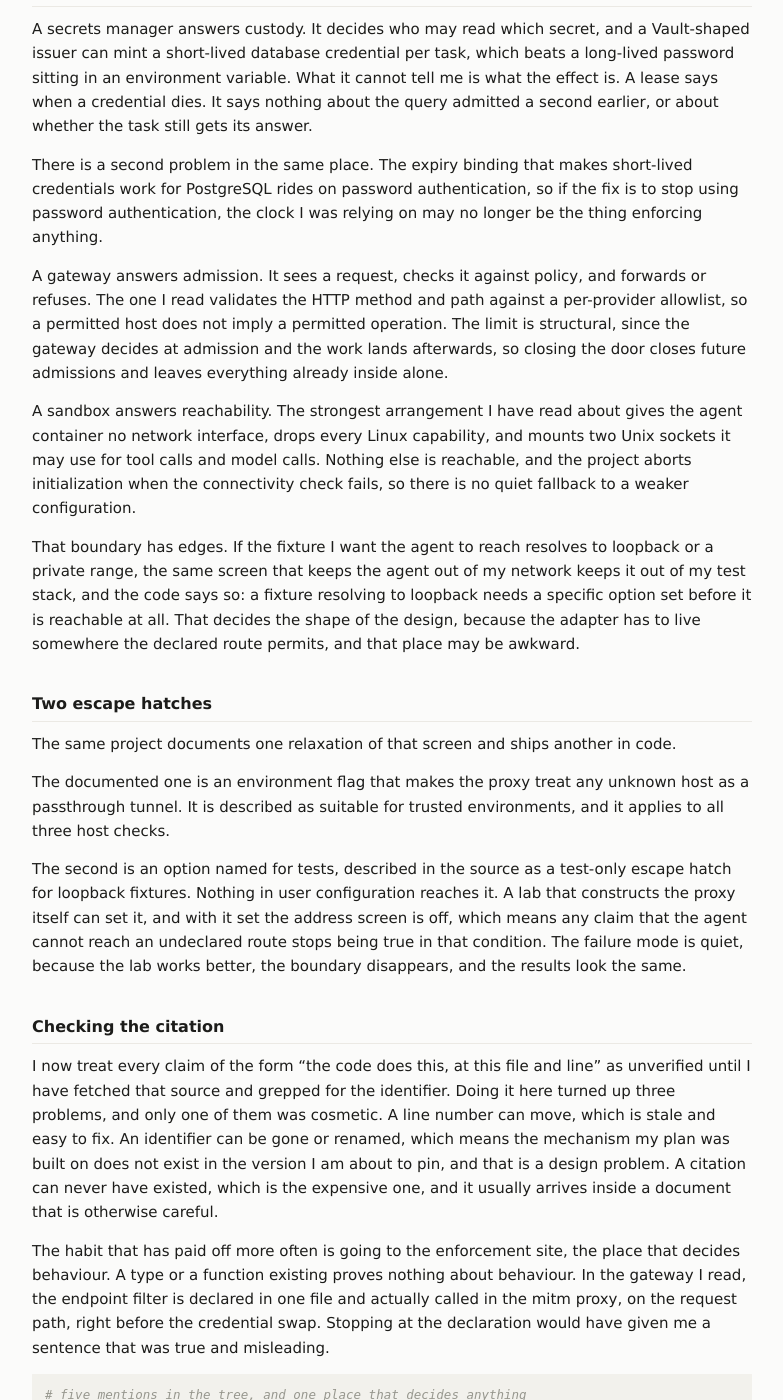
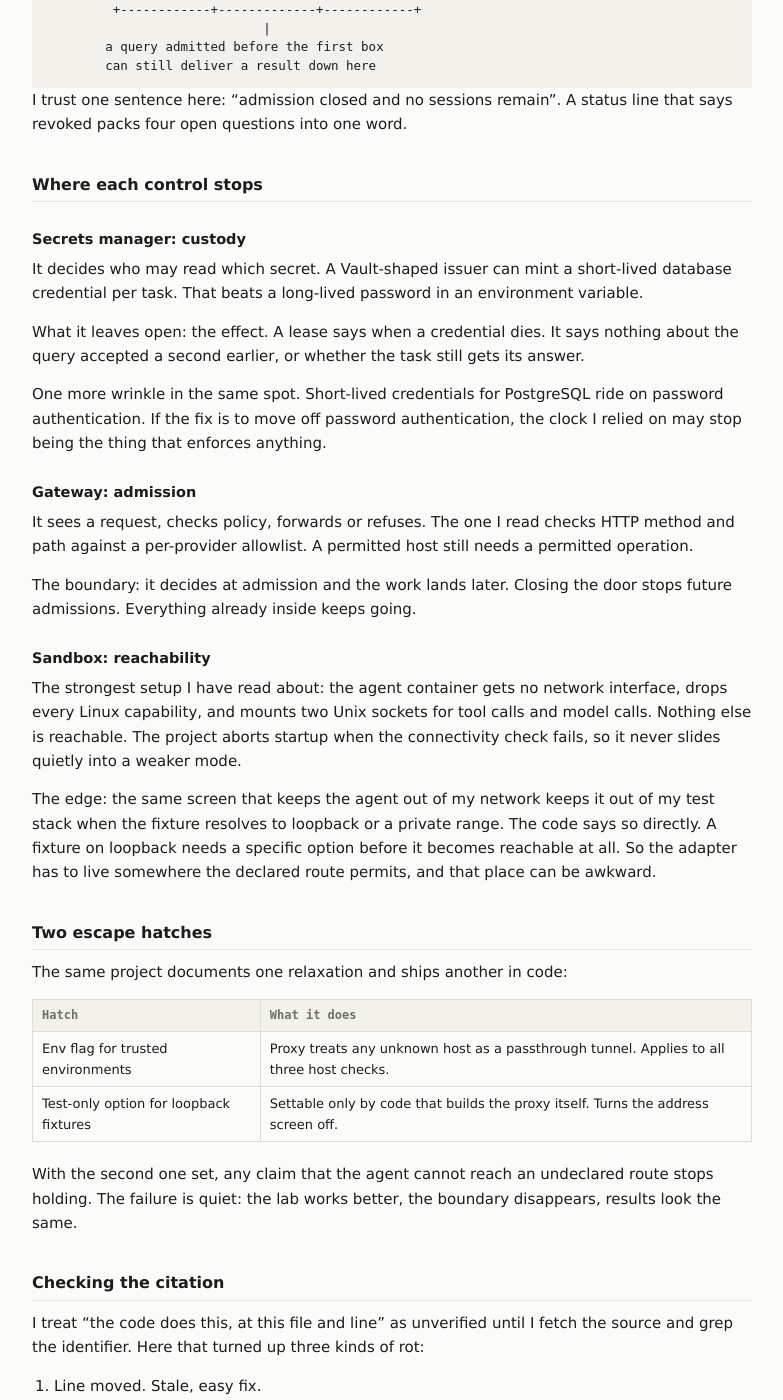
Before and after one commit to bhanuharya/bhanuharya.github.io, a Jekyll site: the page built from _posts/2026-09-21-agent-task-scoped-access.md, in a window 1280 px wide and 1400 px high, scrolled down 1147 px. Shown: the whole window, without its empty margins (248-1031 px from the left). Built offline with Jekyll 4.4.1, drawn with Linux system fonts in a browser that asks for light colours; some of the changed text lies outside the part shown.

Commit message:
post: restructure access writeup for scanning, clocks table and per-control verdicts

````diff
--- a/_posts/2026-09-21-agent-task-scoped-access.md
+++ b/_posts/2026-09-21-agent-task-scoped-access.md
@@ -8,15 +8,31 @@
 
 I have a job I would like to hand to an agent: compare a set of local migration files against the versions recorded in a staging database, and tell me which ones are missing. It reads one view, compares, and writes a short report.
 
-Doing that needs two things I would rather not hand an agent, a credential for the database and a network route to it. The advice I keep meeting takes three forms. Give the agent a scoped credential. Put a proxy in front of the service. Put the agent in a sandbox that cannot reach anything else. Each one is a real control, and none of them answers my actual question, which is what happens to work already in flight when I take the access away.
+That needs two things I would rather not hand an agent: a credential for the database and a network route to it. The usual advice comes in three forms: give the agent a scoped credential, put a proxy in front of the service, put the agent in a sandbox that cannot reach anything else.
+
+Short version:
+
+* Stopping access stops new work. Work already admitted can still finish.
+* Each control covers one part: the secret, the admission, the reachability.
+* My question is which part leaks once I pull the grant.
 
 ## Three clocks
 
-Granting access for a job starts three clocks at once. The grant is my decision that this task may touch this service until some deadline. The credential is whatever the issuer handed out, carrying its own expiry. The connection is a TCP session, a transaction, a query the database is already running.
+One grant starts three separate timers:
 
-They stop at different times. A grant can end while the credential is still valid. A credential can expire while the connection sits open and usable. A database will finish a query admitted before the revocation, and the result can land after the revocation was reported done.
+| Clock | Example |
+|---|---|
+| Grant | this task may touch this service until Friday |
+| Credential | password or token with its own expiry |
+| Connection | TCP session, transaction, query already running |
 
-The runtime I have been building keeps five observable events for this, and they are not interchangeable:
+They stop separately:
+
+* A grant can end while the credential still works.
+* A credential can expire while the connection stays open.
+* A database finishes a query it already accepted. The result can land after the revoke was reported done.
+
+The runtime I have been building tracks this as five separate events:
 
 ```text
 what the word "revoked" hides
@@ -35,33 +51,50 @@
         can still deliver a result down here
 ```
 
-The sentence I can stand behind is "admission closed and no sessions remain". A status line that says revoked hides four questions behind one word, and at least one of them is usually still open.
+I trust one sentence here: "admission closed and no sessions remain". A status line that says revoked packs four open questions into one word.
 
 ## Where each control stops
 
-A secrets manager answers custody. It decides who may read which secret, and a Vault-shaped issuer can mint a short-lived database credential per task, which beats a long-lived password sitting in an environment variable. What it cannot tell me is what the effect is. A lease says when a credential dies. It says nothing about the query admitted a second earlier, or about whether the task still gets its answer.
+### Secrets manager: custody
 
-There is a second problem in the same place. The expiry binding that makes short-lived credentials work for PostgreSQL rides on password authentication, so if the fix is to stop using password authentication, the clock I was relying on may no longer be the thing enforcing anything.
+It decides who may read which secret. A Vault-shaped issuer can mint a short-lived database credential per task. That beats a long-lived password in an environment variable.
 
-A gateway answers admission. It sees a request, checks it against policy, and forwards or refuses. The one I read validates the HTTP method and path against a per-provider allowlist, so a permitted host does not imply a permitted operation. The limit is structural, since the gateway decides at admission and the work lands afterwards, so closing the door closes future admissions and leaves everything already inside alone.
+What it leaves open: the effect. A lease says when a credential dies. It says nothing about the query accepted a second earlier, or whether the task still gets its answer.
 
-A sandbox answers reachability. The strongest arrangement I have read about gives the agent container no network interface, drops every Linux capability, and mounts two Unix sockets it may use for tool calls and model calls. Nothing else is reachable, and the project aborts initialization when the connectivity check fails, so there is no quiet fallback to a weaker configuration.
+One more wrinkle in the same spot. Short-lived credentials for PostgreSQL ride on password authentication. If the fix is to move off password authentication, the clock I relied on may stop being the thing that enforces anything.
 
-That boundary has edges. If the fixture I want the agent to reach resolves to loopback or a private range, the same screen that keeps the agent out of my network keeps it out of my test stack, and the code says so: a fixture resolving to loopback needs a specific option set before it is reachable at all. That decides the shape of the design, because the adapter has to live somewhere the declared route permits, and that place may be awkward.
+### Gateway: admission
+
+It sees a request, checks policy, forwards or refuses. The one I read checks HTTP method and path against a per-provider allowlist. A permitted host still needs a permitted operation.
+
+The boundary: it decides at admission and the work lands later. Closing the door stops future admissions. Everything already inside keeps going.
+
+### Sandbox: reachability
+
+The strongest setup I have read about: the agent container gets no network interface, drops every Linux capability, and mounts two Unix sockets for tool calls and model calls. Nothing else is reachable. The project aborts startup when the connectivity check fails, so it never slides quietly into a weaker mode.
+
+The edge: the same screen that keeps the agent out of my network keeps it out of my test stack when the fixture resolves to loopback or a private range. The code says so directly. A fixture on loopback needs a specific option before it becomes reachable at all. So the adapter has to live somewhere the declared route permits, and that place can be awkward.
 
 ## Two escape hatches
 
-The same project documents one relaxation of that screen and ships another in code.
+The same project documents one relaxation and ships another in code:
 
-The documented one is an environment flag that makes the proxy treat any unknown host as a passthrough tunnel. It is described as suitable for trusted environments, and it applies to all three host checks.
+| Hatch | What it does |
+|---|---|
+| Env flag for trusted environments | Proxy treats any unknown host as a passthrough tunnel. Applies to all three host checks. |
+| Test-only option for loopback fixtures | Settable only by code that builds the proxy itself. Turns the address screen off. |
 
-The second is an option named for tests, described in the source as a test-only escape hatch for loopback fixtures. Nothing in user configuration reaches it. A lab that constructs the proxy itself can set it, and with it set the address screen is off, which means any claim that the agent cannot reach an undeclared route stops being true in that condition. The failure mode is quiet, because the lab works better, the boundary disappears, and the results look the same.
+With the second one set, any claim that the agent cannot reach an undeclared route stops holding. The failure is quiet: the lab works better, the boundary disappears, results look the same.
 
 ## Checking the citation
 
-I now treat every claim of the form "the code does this, at this file and line" as unverified until I have fetched that source and grepped for the identifier. Doing it here turned up three problems, and only one of them was cosmetic. A line number can move, which is stale and easy to fix. An identifier can be gone or renamed, which means the mechanism my plan was built on does not exist in the version I am about to pin, and that is a design problem. A citation can never have existed, which is the expensive one, and it usually arrives inside a document that is otherwise careful.
+I treat "the code does this, at this file and line" as unverified until I fetch the source and grep the identifier. Here that turned up three kinds of rot:
 
-The habit that has paid off more often is going to the enforcement site, the place that decides behaviour. A type or a function existing proves nothing about behaviour. In the gateway I read, the endpoint filter is declared in one file and actually called in the mitm proxy, on the request path, right before the credential swap. Stopping at the declaration would have given me a sentence that was true and misleading.
+1. Line moved. Stale, easy fix.
+2. Identifier gone or renamed. The mechanism my plan relied on is absent from the version I would pin. Design problem.
+3. Citation never existed. The expensive one, usually inside an otherwise careful document.
+
+The habit that paid off: go to the enforcement site, the place that decides behaviour. A type existing proves nothing. In the gateway I read, the endpoint filter is declared in one file and called in the mitm proxy, on the request path, right before the credential swap. Stopping at the declaration gives a sentence that is true and misleading.
 
 ```bash
 # five mentions in the tree, and one place that decides anything
@@ -71,31 +104,29 @@
 src/docker/mitm-proxy.ts:1105:    if (!isEndpointAllowed(provider.config, method, path)) {
 ```
 
-Five hits, two of them comments and one an import. Exactly one runs on the request path, and that is the one that decides whether the filter means anything.
+Five hits. Two are comments and one is an import. Exactly one runs on the request path. That is the one that decides whether the filter means anything.
 
 ## What would settle it
 
-Reading gives me a hypothesis and a set of seams worth testing. It cannot tell me whether a stopped grant still lands an effect, and that is the question the whole post turns on.
+Reading gives a hypothesis and seams worth testing. It cannot say whether a stopped grant still lands an effect. That is the question the post turns on.
 
 ![Where the authority sits, and where a stop acts](/assets/img/authority-map.svg)
 
 *The roles and the claim under test. A stop acts at the gateway, the effect lands at the service, the direct attempt from the sandbox is run as a case, and the observer is a separate process the task cannot see.*
 
-The lab stays small on purpose, one issuer, one service, one observer, and six rules that decide whether it can tell me anything:
+Small lab on purpose. One issuer, one service, one observer. Six rules for whether it can tell me anything:
 
-- write down what each case should show before running it, since an expectation written afterwards is a description
-- include a permitted operation that must succeed, so a later denial cannot be a broken lab
-- keep the four lifecycle events separate, because one verdict hides the ordering
-- observe from a process that is not the one under test
-- mark any case that cannot separate two events as inconclusive, and keep it out of the story
-- run the direct attempt as a control, because inferring it from the topology is not the same as watching it fail
+* write down what each case should show before running it
+* include a permitted operation that must succeed, so a later denial reads as policy
+* keep the four lifecycle events separate
+* observe from a process outside the one under test
+* mark inconclusive cases as inconclusive, keep them out of the story
+* run the direct attempt as a control, since topology is no substitute for watching it fail
 
 The gateway earns its place once the small version produces something that needs it. Added first, it spends the budget on plumbing and reaches the interesting question late.
 
 ## Where this stands
 
-Everything above is documentation and source reading at one revision. Nothing has been run, no version is pinned, and one gateway's allowlist and its pair of escape hatches say nothing about the category, the same way one lab says nothing general.
+Everything above is documentation and source reading at one revision. Nothing has been run. No version is pinned. One gateway's allowlist and its pair of escape hatches say nothing about the category. One lab says nothing general.
 
-If the native controls close the gap once they are configured carefully, the honest output is a recipe and a negative result. I wrote that exit into the plan with the conditions that trigger it, because the alternative is a project that keeps going to justify itself.
-
-The case I am looking for is an effect that lands after the door closes. If it exists, the control everyone reaches for is narrower than it looks, and that is worth saying out loud. If it does not, the recipe is the answer. Either way, the next step is the one that produces evidence instead of more reading.
+The case I want: an effect that lands after the door closes. If it exists, the control everyone reaches for is narrower than it looks. If it does not, the recipe is the answer. Next step is the one that produces evidence.
````
